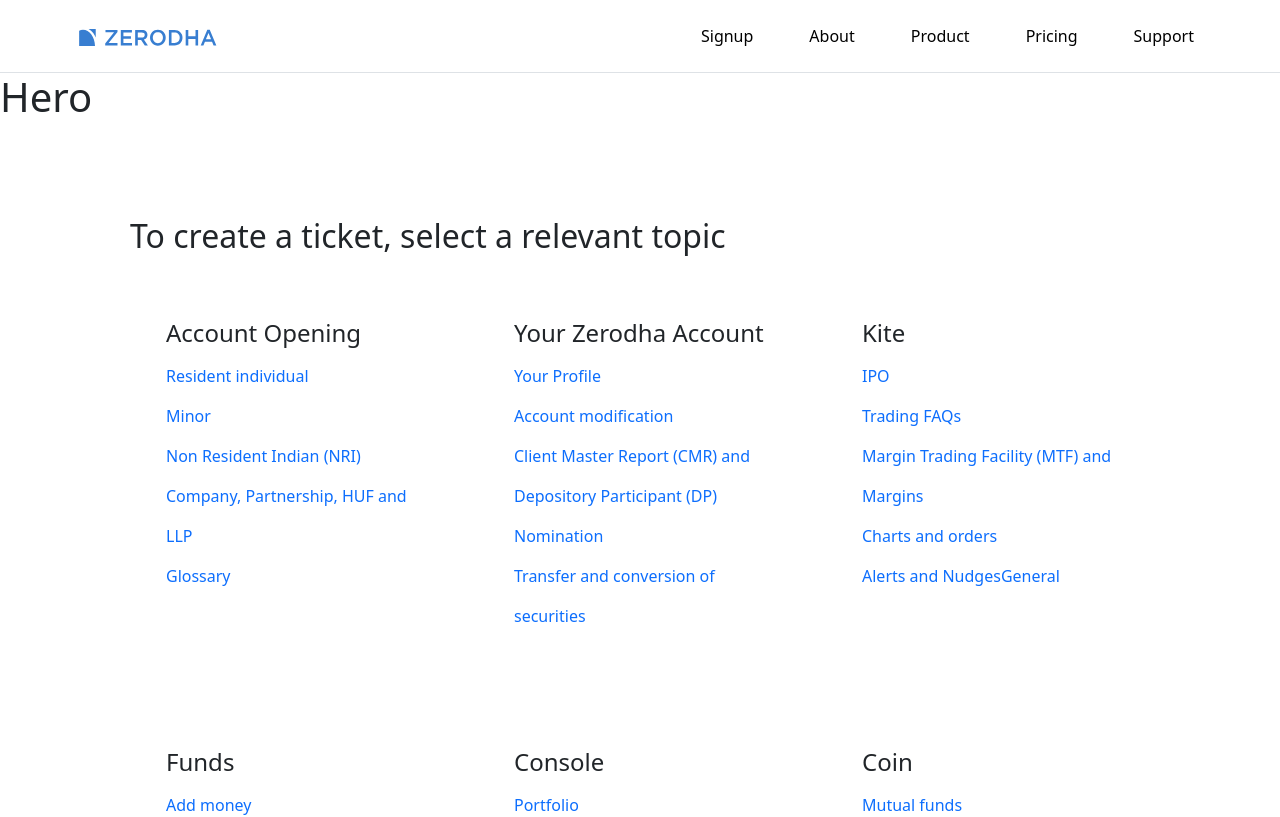
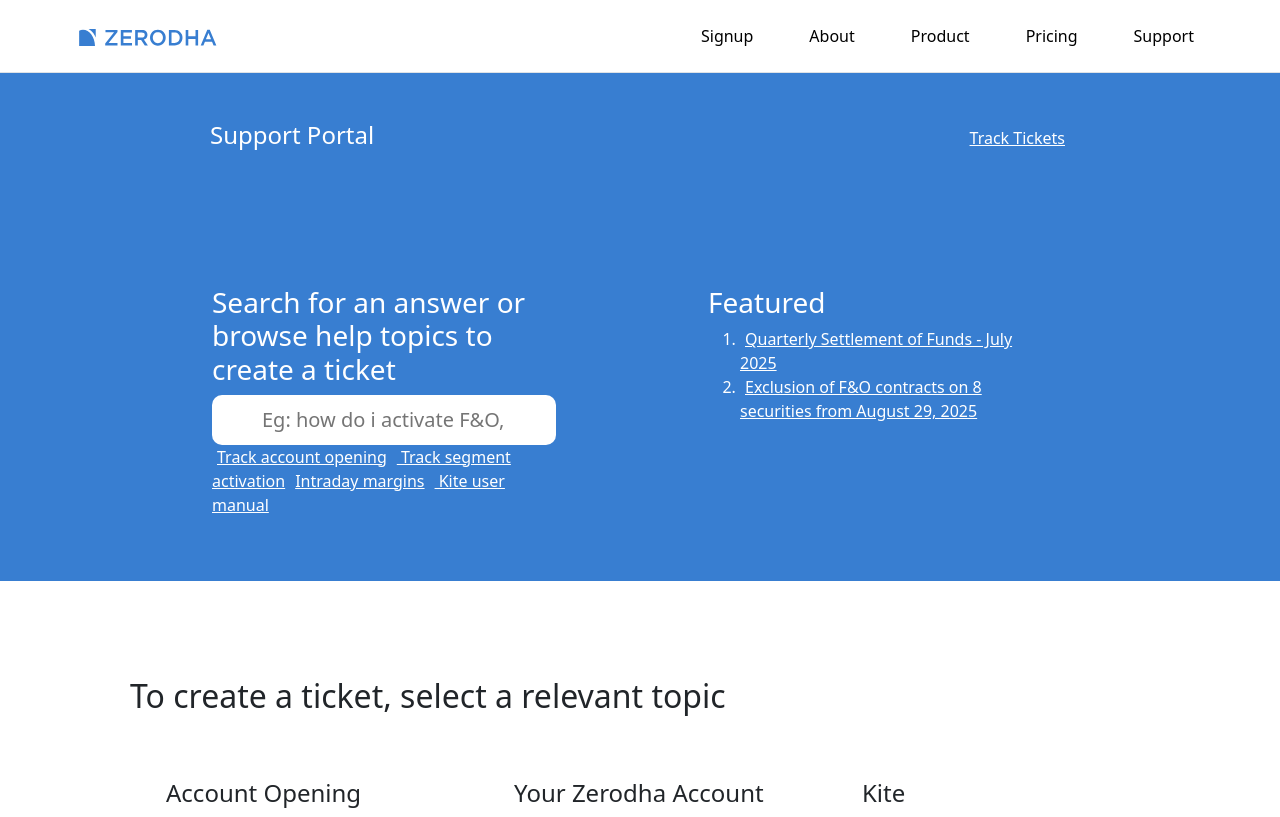
Before and after one commit to bhatia1289/Zerodha_Clone, a React (Vite) app in the folder frontend/: page /support in a window 1280 px wide. Shown: the top 817 px of the page. Built offline with nearby package versions, Linux system fonts and the light colour scheme.

Commit message:
support page

```diff
--- a/frontend/src/index.css
+++ b/frontend/src/index.css
@@ -1,3 +1,26 @@
-.nav-link{
-    margin-left: 40px;
+.nav-link {
+  margin-left: 40px;
 }
+
+#supportHero {
+  background-color: rgb(56, 126, 209);
+  color: white;
+}
+#supportHero a {
+  color: white;
+  margin: 5px;
+}
+
+#supportWrapper {
+  display: flex;
+  justify-content: space-between;
+  margin: 0 150px;
+}
+
+#supportHero input {
+  padding: 10px 50px;
+  width: 100%;
+  font-size: 20px;
+  border-radius: 10px;
+  border: none;
+}
--- a/frontend/src/landing_page/support/Hero.jsx
+++ b/frontend/src/landing_page/support/Hero.jsx
@@ -1,9 +1,43 @@
-import React from 'react'
+import React from "react";
 
-function Hero(){
-    return(
-        <h1>Hero</h1>
-    );
+function Hero() {
+  return (
+    <section className="container-fluid" id="supportHero">
+      <div className="p-5" id="supportWrapper">
+        <h4>Support Portal</h4>
+        <a href="">Track Tickets</a>
+      </div>
+      <div className=" row p-5 m-3">
+        <div className="col-4 p-3" style={{ marginLeft: "120px" }}>
+          <h1 className="fs-3">
+            Search for an answer or browse help topics to create a ticket
+          </h1>
+          <input
+            type="text"
+            placeholder="Eg: how do i activate F&O, why is my order getting rejected ..."
+          />{" "}
+          <br />
+          <a href="">Track account opening</a>
+          <a href=""> Track segment activation</a>
+          <a href="">Intraday margins</a>
+          <a href=""> Kite user manual</a>
+        </div>
+        <div className="col-4 p-3" style={{ marginLeft: "120px" }}>
+          <h1 className="fs-3">Featured</h1>
+          <ol>
+            <li>
+              <a href="">Quarterly Settlement of Funds - July 2025</a>
+            </li>
+            <li>
+              <a href="">
+                Exclusion of F&O contracts on 8 securities from August 29, 2025
+              </a>
+            </li>
+          </ol>
+        </div>
+      </div>
+    </section>
+  );
 }
 
 export default Hero;
```
